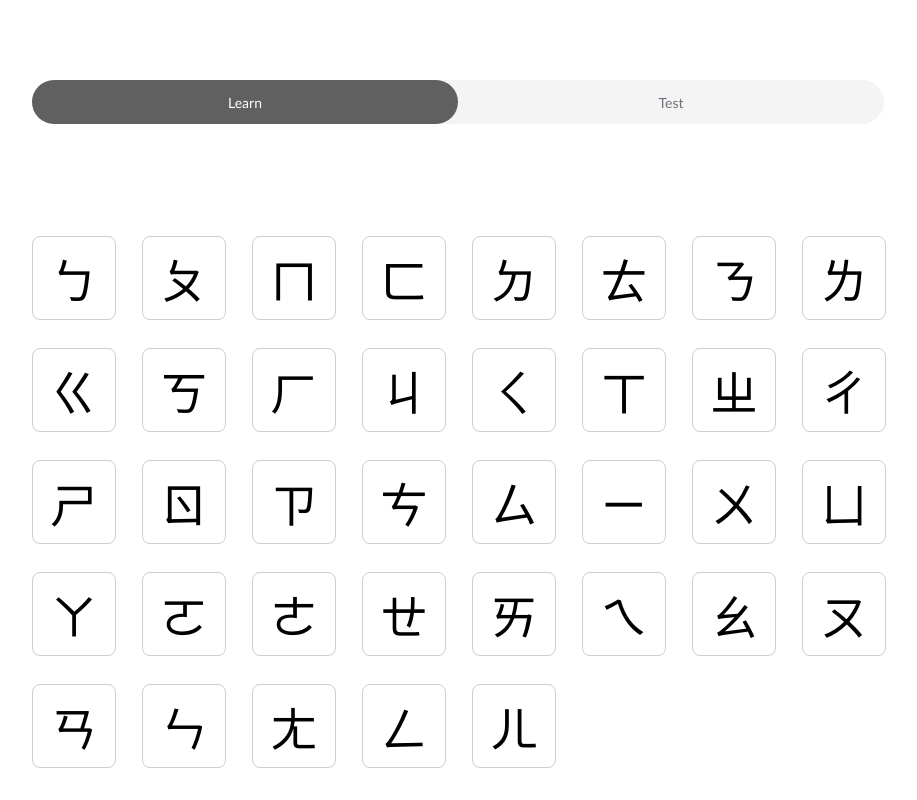
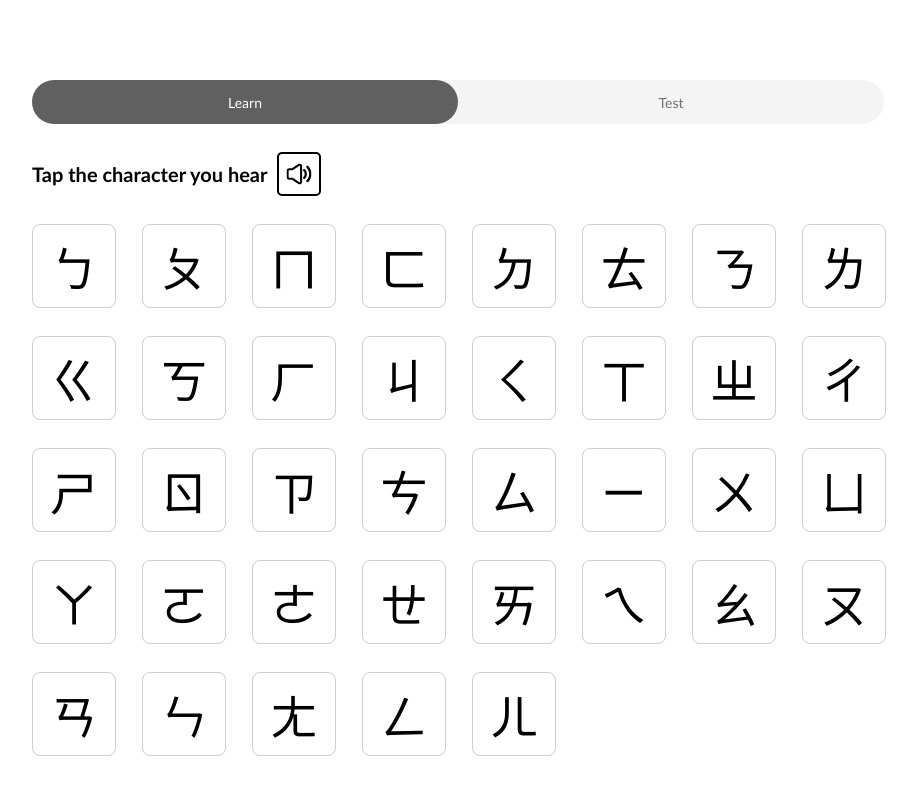
Before and after one commit to jackharvey1/zh, a React (Create React App) app: page / in a window 1280 px wide. Shown: the whole page, without its empty margins (182-1099 px from the left). Built offline with nearby package versions, Linux system fonts and the light colour scheme.

Commit message:
Add audio component

```diff
--- a/src/App.js
+++ b/src/App.js
@@ -1,6 +1,7 @@
 import './App.css';
 import Container from './components/container';
 import Navbar from './components/navbar';
+import Audio from './components/audio';
 import Grid from './components/grid';
 
 const zhuyin = [
@@ -48,6 +49,7 @@ function App() {
         <div className="App">
             <Container>
                 <Navbar />
+                <Audio />
                 <Grid content={zhuyin} />
             </Container>
         </div>
--- /dev/null
+++ b/src/components/audio.js
@@ -0,0 +1,13 @@
+import './stylesheet.css';
+
+export default () => (
+    <div className="audio-container">
+        <p className="audio-text">Tap the character you hear</p>
+        <span className="audio-image">
+            <img
+                alt="audio icon"
+                src={process.env.PUBLIC_URL + '/speaker.svg'}
+            />
+        </span>
+    </div>
+);
--- a/src/components/stylesheet.css
+++ b/src/components/stylesheet.css
@@ -1,7 +1,7 @@
 .container {
     width: 342px;
     display: grid;
-  	grid-template-rows: 104px 132px auto;
+    grid-template-rows: 75px 64px auto;
 }
 
 .navbar-container {
@@ -41,10 +41,8 @@
     color: white;
 }
 
-
 .grid {
     display: grid;
-    margin-top: 35px;
     gap: 8px;
     grid-template-columns: 62px 62px 62px 62px 62px;
 }
@@ -65,13 +63,35 @@
     border-color: #52cbff;
 }
 
+.audio-image {
+    border: 2px solid black;
+    border-radius: 5px;
+    height: 40px;
+    width: 40px;
+    display: flex;
+    justify-content: center;
+    align-items: center;
+}
+
+.audio-container {
+    display: flex;
+    justify-content: center;
+    align-items: center;
+}
+
+.audio-text {
+    font-size: 20px;
+    font-weight: 600;
+    margin: 0 10px 0 0;
+}
+
 @media (min-width: 760px) {
     .container {
         width: 650px;
+        grid-template-rows: 75px 100px auto;
     }
 
     .grid {
-        margin-top: 50px;
         gap: 22px;
         grid-template-columns: 74px 74px 74px 74px 74px 74px 74px;
     }
@@ -80,11 +100,16 @@
         height: 72px;
         width: 72px;
     }
+
+    .audio-container {
+        justify-content: flex-start;
+    }
 }
 
 @media (min-width: 1280px) {
     .container {
         width: 852px;
+        grid-template-rows: 124px 100px auto;
     }
 
     .navbar {
@@ -94,7 +119,7 @@
 
     .grid {
         width: 852px;
-        margin-top: 132px;
+        margin-top: 0;
         grid-template-columns: 82px 82px 82px 82px 82px 82px 82px 82px;
         gap: 28px;
     }
```
Also changed, not shown: public/index.html (+5 -5 lines), public/speaker.svg (added), src/components/navbar.js (line endings or trailing spaces). Lines whose indentation alone changed are shown as unchanged.
